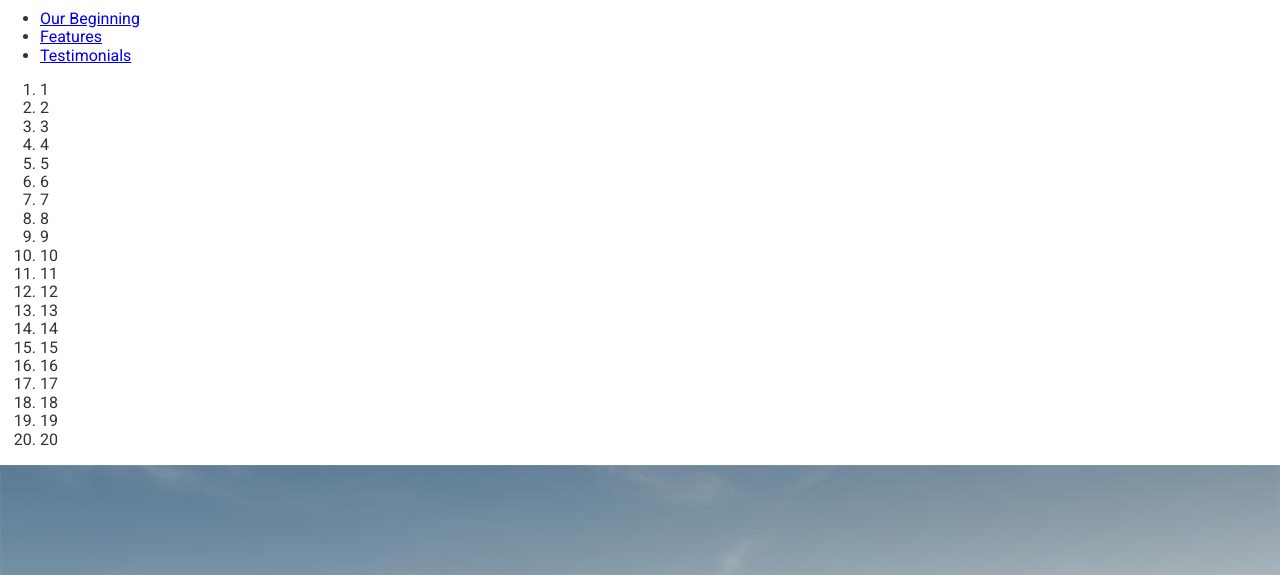
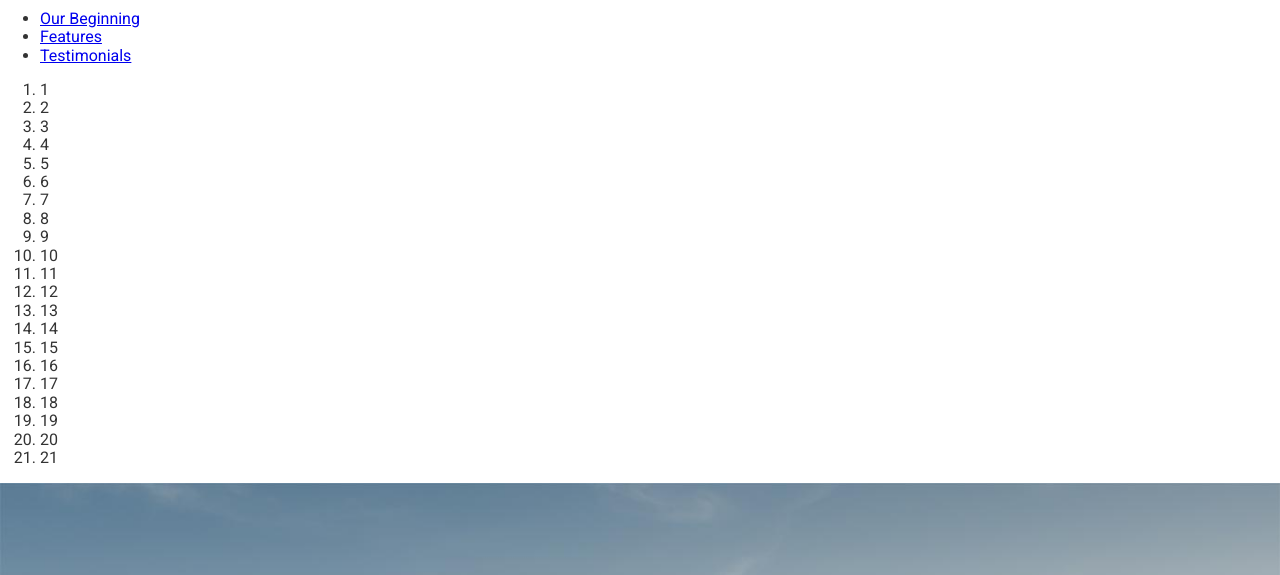
Before and after one commit to dougwells/Simple-Practice, a website: page simpleTravelSite/app/index.html in a window 1280 px wide. Shown: the part 82-657 px from the top of the page. Drawn offline with Linux system fonts and the light colour scheme.

```diff
--- a/simpleTravelSite/app/index.html
+++ b/simpleTravelSite/app/index.html
@@ -44,6 +44,7 @@
     <li>18</li>
     <li>19</li>
     <li>20</li>
+    <li>21</li>
   </ol>
   <div class="large-hero">
 
```
